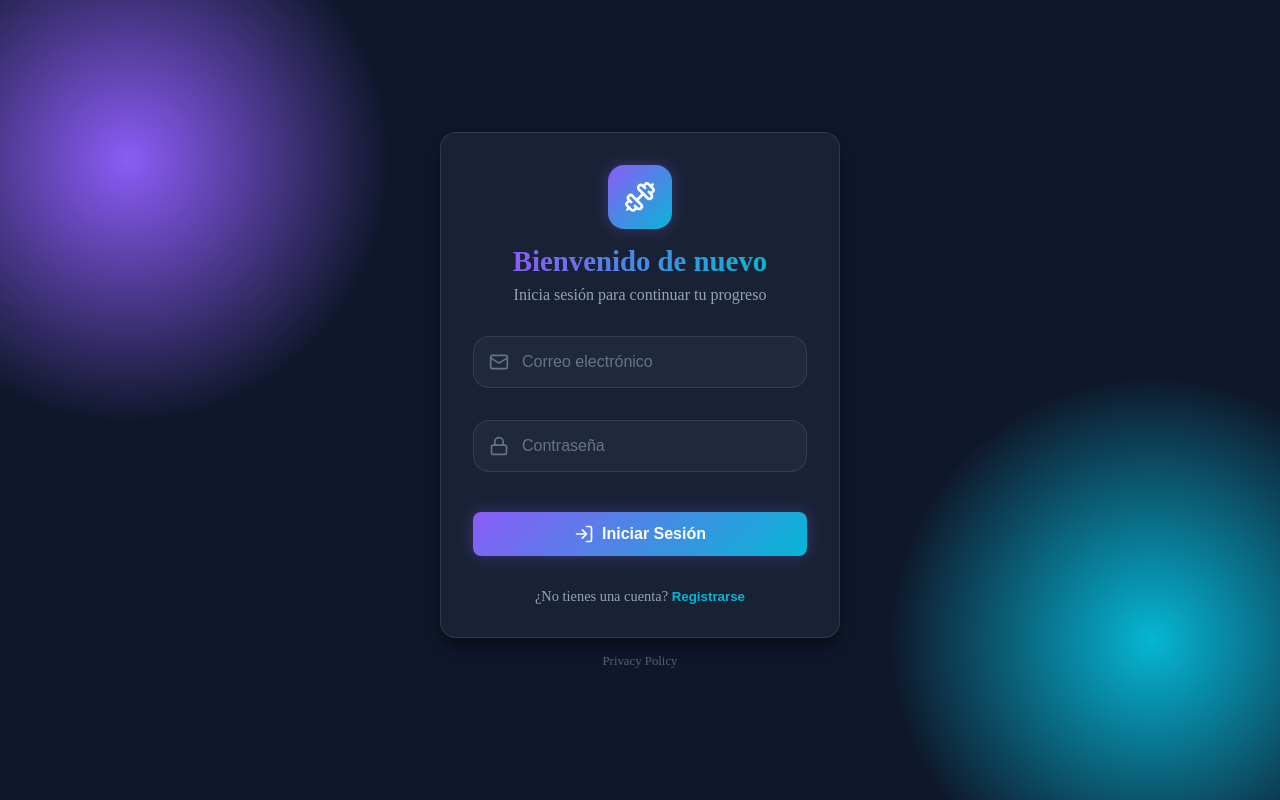
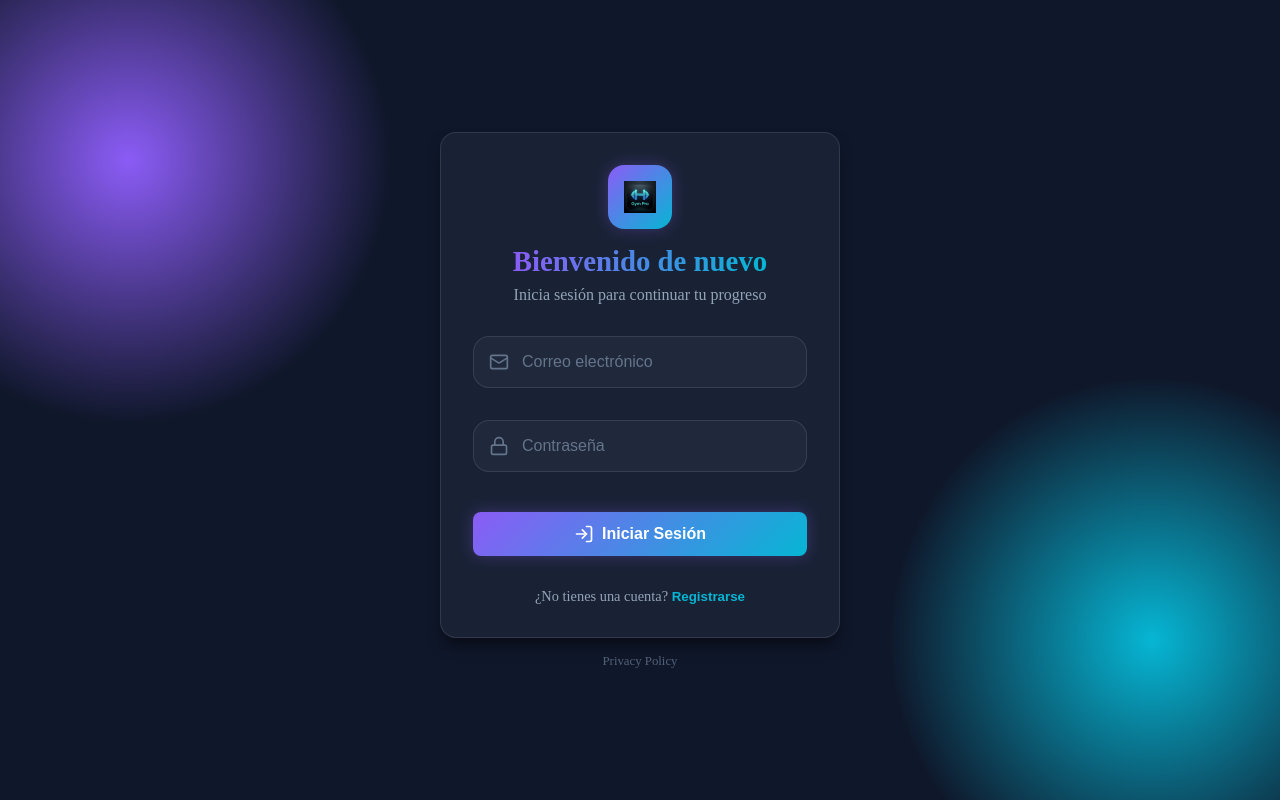
Before and after one commit to gymcontrolinfo-byte/gymcontrol, a React (Vite) app: page /login in a window 1280 px wide. Built offline with nearby package versions, Linux system fonts and the light colour scheme; no server answers.

Commit message:
style: update app header and login with new branding

```diff
--- a/src/components/Layout.jsx
+++ b/src/components/Layout.jsx
@@ -16,8 +16,8 @@ const Layout = () => {
             {/* Top Bar - Mobile Only / Branding */}
             <header className="glass-header container flex-center" style={{ justifyContent: 'space-between', padding: '1rem' }}>
                 <div className="flex-center" style={{ gap: '0.5rem' }}>
-                    <div style={{ background: 'var(--accent-primary)', padding: '0.4rem', borderRadius: '0.5rem' }}>
-                        <Dumbbell size={24} color="white" />
+                    <div style={{ background: 'var(--accent-primary)', padding: '0.4rem', borderRadius: '0.5rem', display: 'flex', alignItems: 'center', justifyContent: 'center' }}>
+                        <img src="/favicon.png" alt="Logo" style={{ width: '24px', height: '24px' }} />
                     </div>
                     <span className="text-gradient" style={{ fontWeight: 800, fontSize: '1.5rem', letterSpacing: '-1px' }}>{t('common.gymPro')}</span>
                 </div>
--- a/src/components/Login.jsx
+++ b/src/components/Login.jsx
@@ -73,7 +73,7 @@ export default function Login() {
                         marginBottom: '1rem',
                         boxShadow: 'var(--shadow-glow)'
                     }}>
-                        <Dumbbell size={32} color="white" />
+                        <img src="/favicon.png" alt="Logo" style={{ width: '32px', height: '32px' }} />
                     </div>
                     <h2 className="text-gradient" style={{ fontSize: '1.8rem', fontWeight: 800, marginBottom: '0.5rem' }}>
                         {isSignup ? t('auth.createAccount') : t('auth.welcomeBack')}
```
